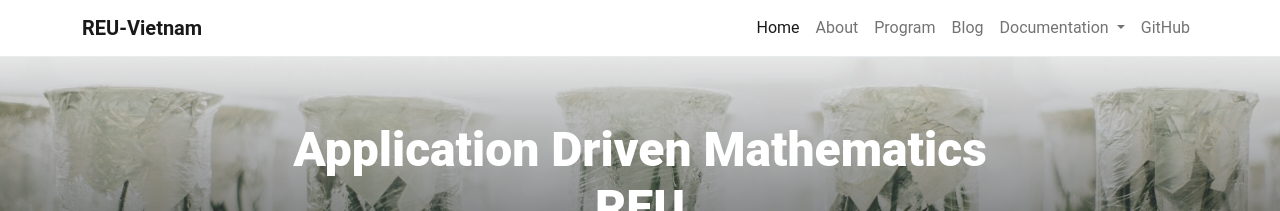
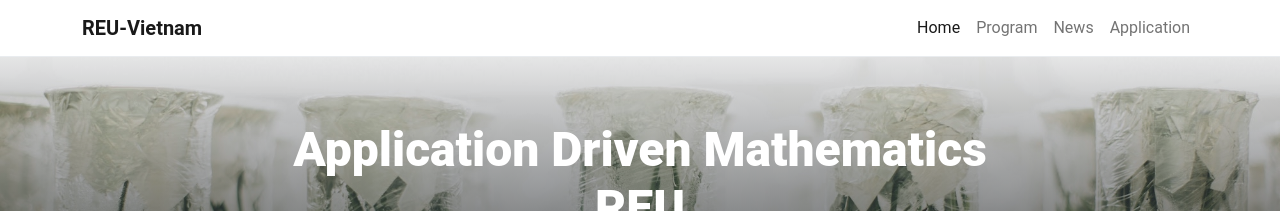
Before and after one commit to adm-vietnam/adm-vietnam.github.io, a Jekyll site: the page built from pages/home.md, in a window 1280 px wide. Shown: the top 211 px of the page. Built offline with Jekyll 4.4.1, drawn with Linux system fonts in a browser that asks for light colours; some web fonts are replaced.

Commit message:
Update navigation.yml

```diff
--- a/_data/navigation.yml
+++ b/_data/navigation.yml
@@ -2,23 +2,23 @@
 
 - text: Home # Note that users can also reach the homepage by clicking the site's title on the left in the navbar
   href: /
-- text: About
-  href: /about/
+# - text: About
+#   href: /about/
 - text: Program
   href: /Program/
-- text: Blog
+- text: News
   href: /news/
-- text: Documentation
-  menu: # Dropdown menu (one level deep only)
-  - text: Installation
-    href: /docs/installation/
-  - text: Configuration
-    href: /docs/configuration/
-  - href: /docs/markdown/ # Undefined "text" will automatically get the title of the page at "href" (here "Markdown")
-  - text: "---" # Divider to separate blocks of menu items (at least 3 "-")
-  - text: "Dropdown header" # Title for block of menu items
-  - text: Page with custom navigation
-    href: /docs/custom-navigation/
-- text: GitHub
-  href: https://github.com/peterdesmet/petridish/
-  new_window: true
+# - text: Documentation
+#   menu: # Dropdown menu (one level deep only)
+#   - text: Installation
+#     href: /docs/installation/
+#   - text: Configuration
+#     href: /docs/configuration/
+#   - href: /docs/markdown/ # Undefined "text" will automatically get the title of the page at "href" (here "Markdown")
+#   - text: "---" # Divider to separate blocks of menu items (at least 3 "-")
+#   - text: "Dropdown header" # Title for block of menu items
+#   - text: Page with custom navigation
+#     href: /docs/custom-navigation/
+- text: Application
+  href: /application/
+#   new_window: true
```
